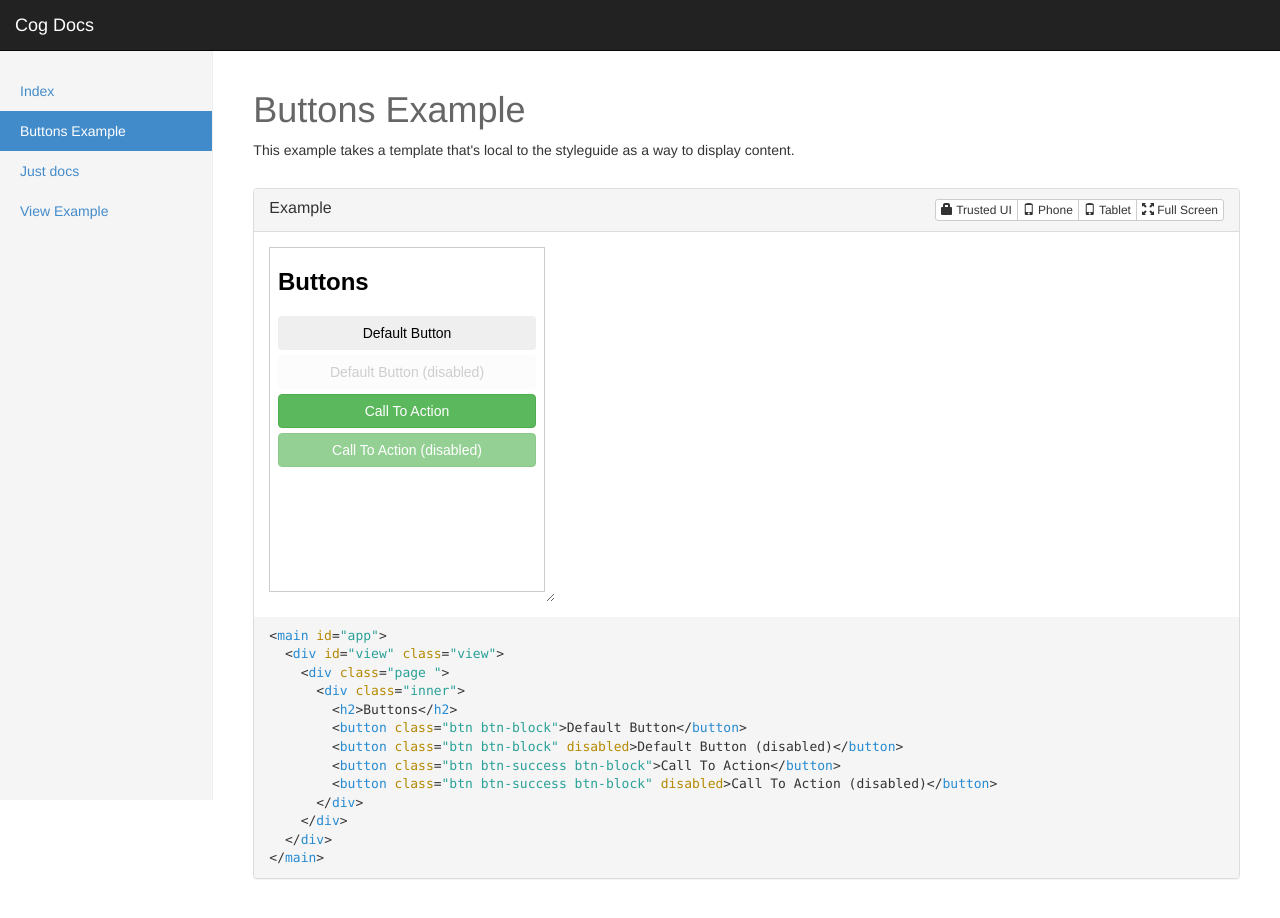
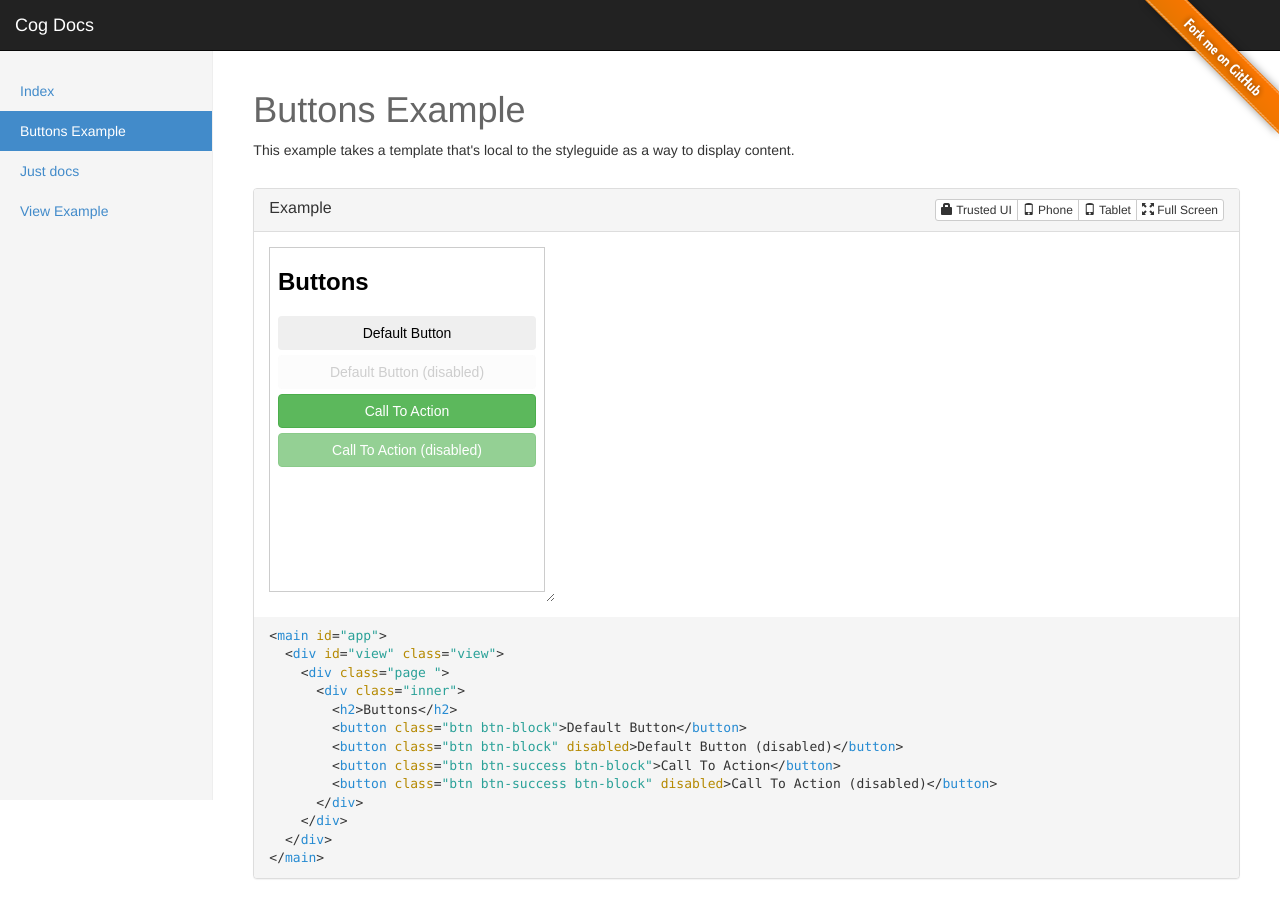
Before and after one commit to muffinresearch/cog, a plain HTML site: page buttons.html in a window 1280 px wide. Drawn offline with Linux system fonts and the light colour scheme.

Commit message:
Updating docs

```diff
--- a/buttons.html
+++ b/buttons.html
@@ -18,6 +18,10 @@
         </div>
       </div>
     </div>
+
+
+      <a class="fork-link" href="https://github.com/muffinresearch/cog"><img src="/cog/github/orange.png" alt="Fork me on Github" /></a>
+
 
     <div class="container-fluid">
       <div class="row">
--- a/cog/css/styleguide.css
+++ b/cog/css/styleguide.css
@@ -98,3 +98,13 @@ pre.panel-footer {
     color: #ccc;
     font-size: 14px;
 }
+
+.fork-link {
+  border: 0;
+  height: 150px;
+  position: absolute;
+  right: 0;
+  top: 0;
+  width: 150px;
+  z-index: 2000; /* gah bootstrap */
+}
```
Also changed, not shown: documentation.html (+4 -0 lines), index.html (+4 -0 lines), view.html (+4 -0 lines), cog/github/orange.png (added).
